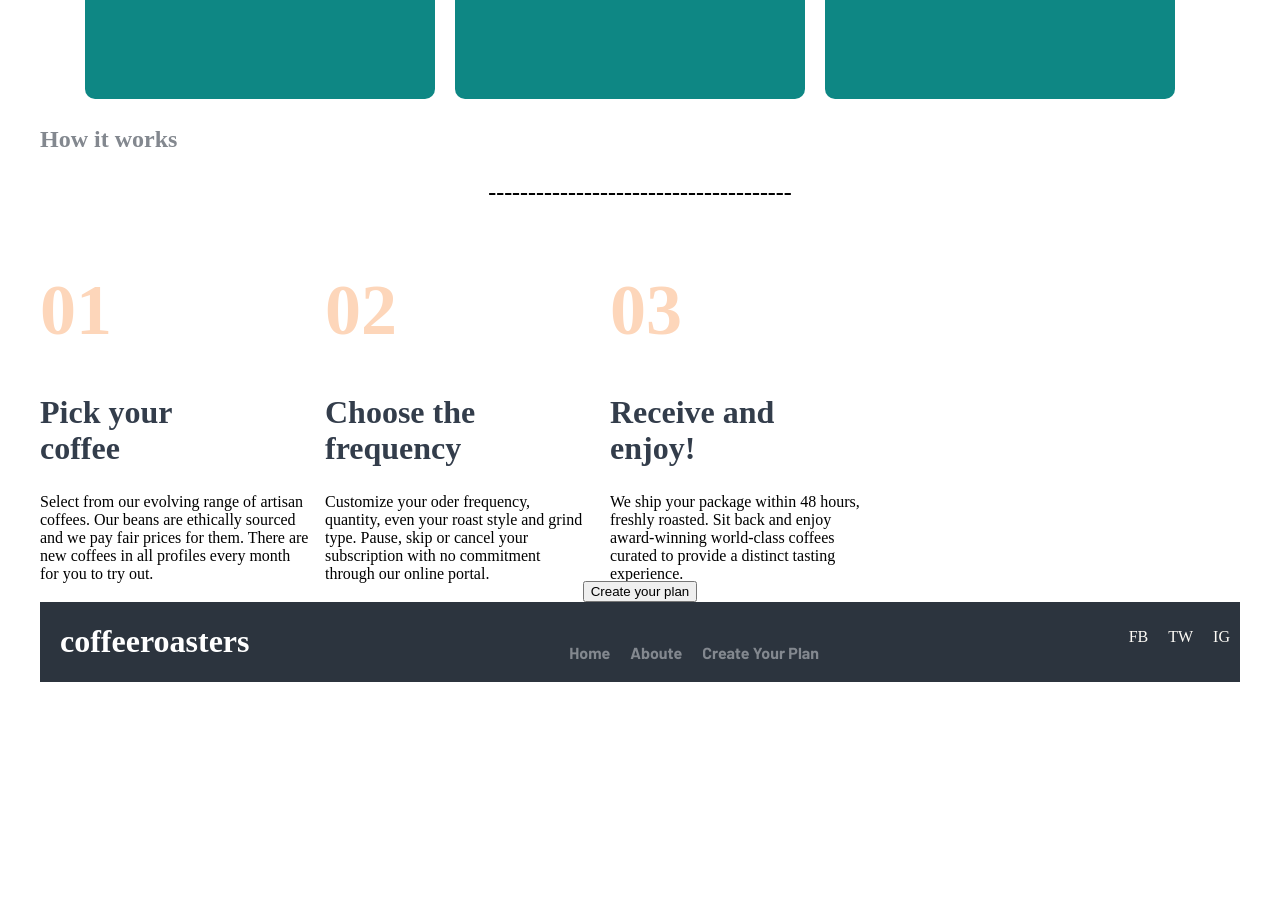
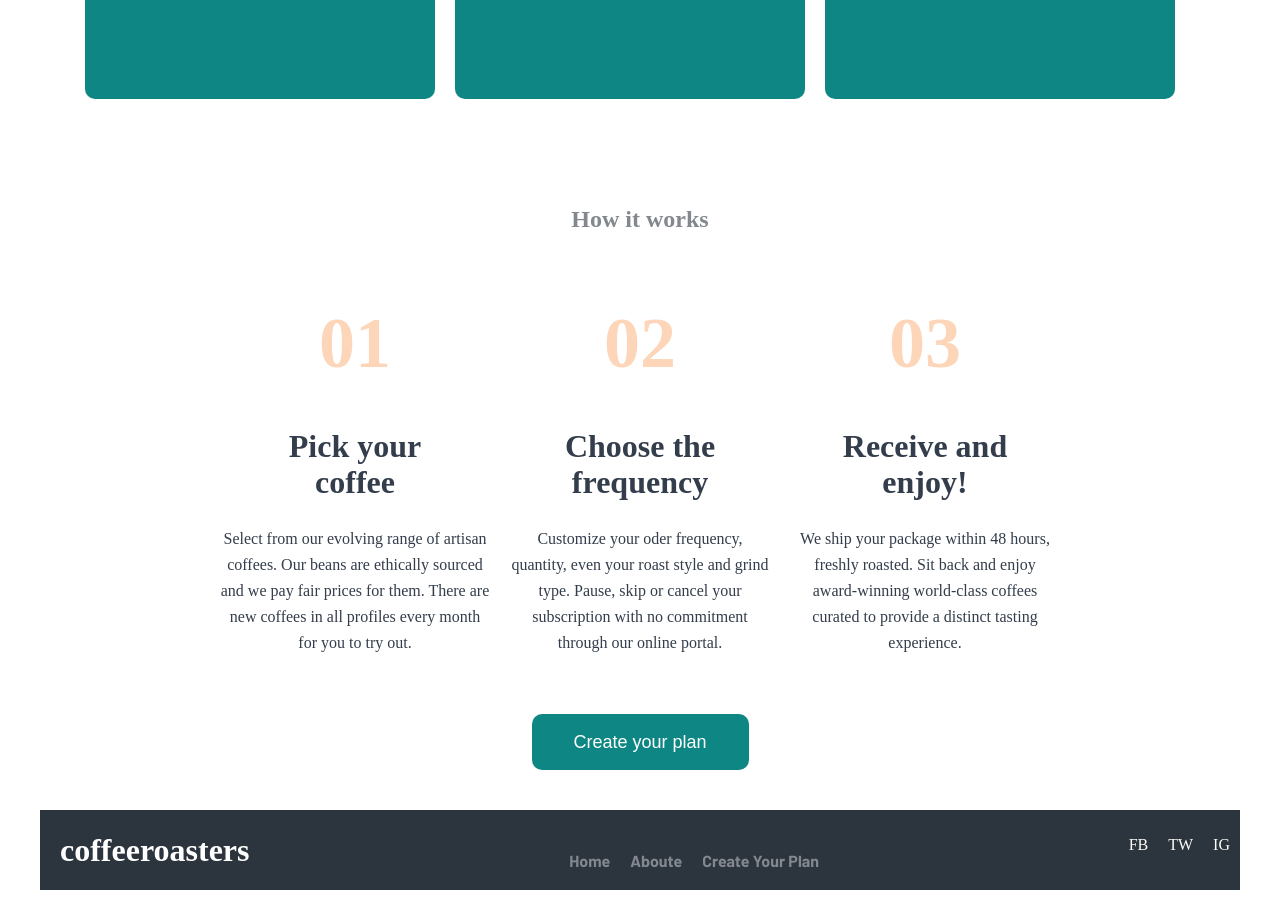
Before and after one commit to JaredBrown1/coffee-roasters, a React (Create React App) app: page / in a window 1280 px wide. Shown: the part 1980-2878 px from the top of the page. Before the commit the page ends 2670 px from the top, so only its background shows below. Built offline with nearby package versions, Linux system fonts and the light colour scheme.

Commit message:
home page basic styling completed

```diff
--- a/src/components/home-page/homeBottom.js
+++ b/src/components/home-page/homeBottom.js
@@ -18,6 +18,9 @@ import {
 	StepsTitle,
 	StepNumber,
 	StepCardTitle,
+	StepCardParagraph,
+	PlanButton,
+	ButtonContainer,
 } from "./styles/homePageBottomStyles";
 
 const HomePageBottom = () => {
@@ -68,7 +71,6 @@ const HomePageBottom = () => {
 			</div>
 			<div>
 				<StepsTitle>How it works</StepsTitle>
-				<h2>--------------------------------------</h2>
 				<StepsContainer>
 					<StepsCard>
 						<StepNumber>01</StepNumber>
@@ -76,13 +78,13 @@ const HomePageBottom = () => {
 							Pick your
 							<br /> coffee
 						</StepCardTitle>
-						<p>
+						<StepCardParagraph>
 							Select from our evolving range of artisan
 							<br /> coffees. Our beans are ethically sourced
 							<br /> and we pay fair prices for them. There are <br /> new
 							coffees in all profiles every month
 							<br /> for you to try out.
-						</p>
+						</StepCardParagraph>
 					</StepsCard>
 					<StepsCard>
 						<StepNumber>02</StepNumber>
@@ -90,13 +92,13 @@ const HomePageBottom = () => {
 							Choose the
 							<br /> frequency
 						</StepCardTitle>
-						<p>
+						<StepCardParagraph>
 							Customize your oder frequency,
 							<br /> quantity, even your roast style and grind
 							<br /> type. Pause, skip or cancel your
 							<br /> subscription with no commitment
 							<br /> through our online portal.
-						</p>
+						</StepCardParagraph>
 					</StepsCard>
 					<StepsCard>
 						<StepNumber>03</StepNumber>
@@ -104,15 +106,17 @@ const HomePageBottom = () => {
 							Receive and
 							<br /> enjoy!
 						</StepCardTitle>
-						<p>
+						<StepCardParagraph>
 							We ship your package within 48 hours,
 							<br /> freshly roasted. Sit back and enjoy
 							<br /> award-winning world-class coffees
 							<br /> curated to provide a distinct tasting experience.
-						</p>
+						</StepCardParagraph>
 					</StepsCard>
 				</StepsContainer>
-				<button>Create your plan</button>
+				<ButtonContainer>
+					<PlanButton>Create your plan</PlanButton>
+				</ButtonContainer>
 			</div>
 		</div>
 	);
--- a/src/components/home-page/styles/homePageBottomStyles.js
+++ b/src/components/home-page/styles/homePageBottomStyles.js
@@ -54,8 +54,9 @@ export const Icons = styled.img`
 
 export const StepsContainer = styled.div`
 	display: flex;
-	justify-content: start;
-	text-align: left;
+	justify-content: center;
+	text-align: center;
+	padding-bottom: 100px;
 `;
 
 export const StepsTitle = styled.h3`
@@ -63,7 +64,8 @@ export const StepsTitle = styled.h3`
 	line-height: 32px;
 	color: #83888f;
 	font-family: "Fraunces" sans-serif;
-	text-align: left;
+	text-align: center;
+	padding-top: 80px;
 `;
 
 export const StepsCard = styled.div`
@@ -84,3 +86,24 @@ export const StepCardTitle = styled.h2`
 	color: #333d4b;
 	font-family: "Fraunces" sans-serif;
 `;
+
+export const StepCardParagraph = styled.p`
+	font-size: 16px;
+	line-height: 26px;
+	color: #333d4b;
+	font-family: "Barlow" sans-serif;
+`;
+
+export const PlanButton = styled.button`
+	background-color: #0e8784;
+	width: 217px;
+	height: 56px;
+	color: #fff;
+	font-size: 18px;
+	border: none;
+	border-radius: 10px;
+`;
+
+export const ButtonContainer = styled.div`
+	padding-bottom: 40px;
+`;
```
